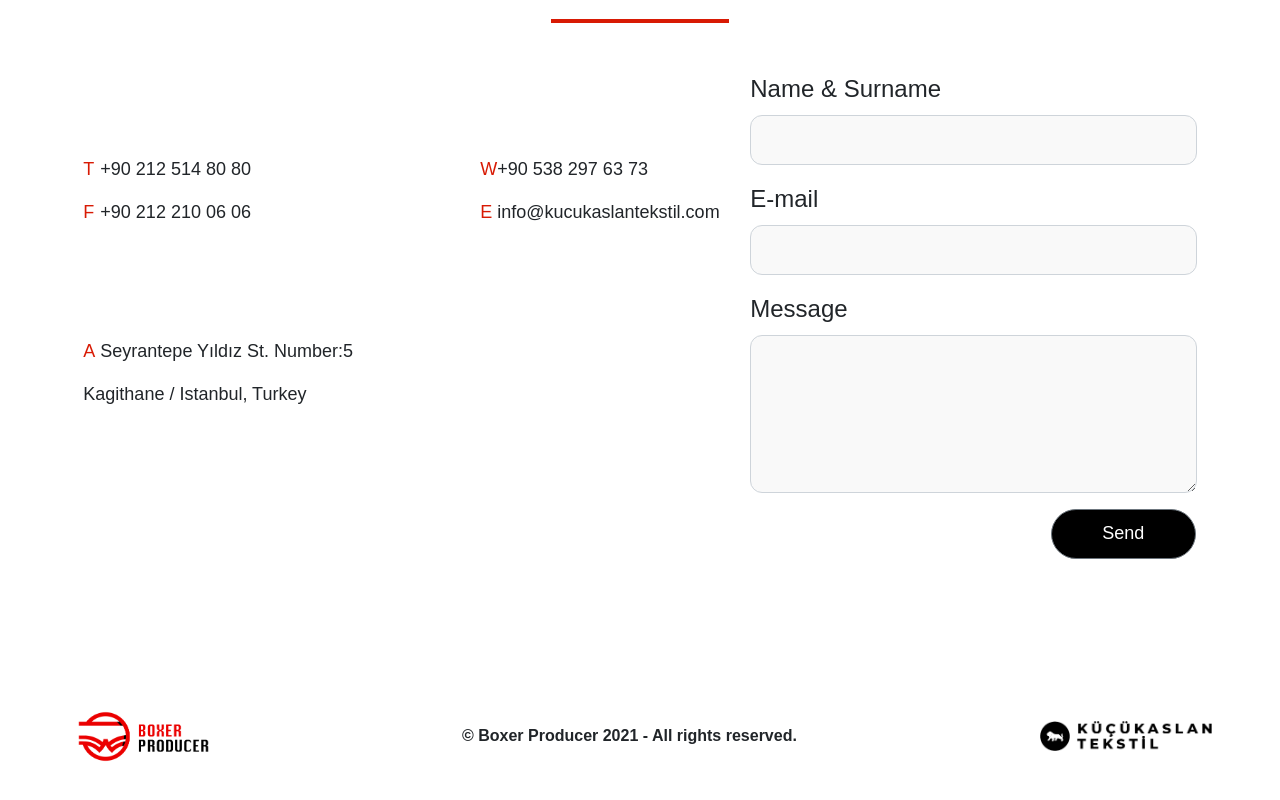
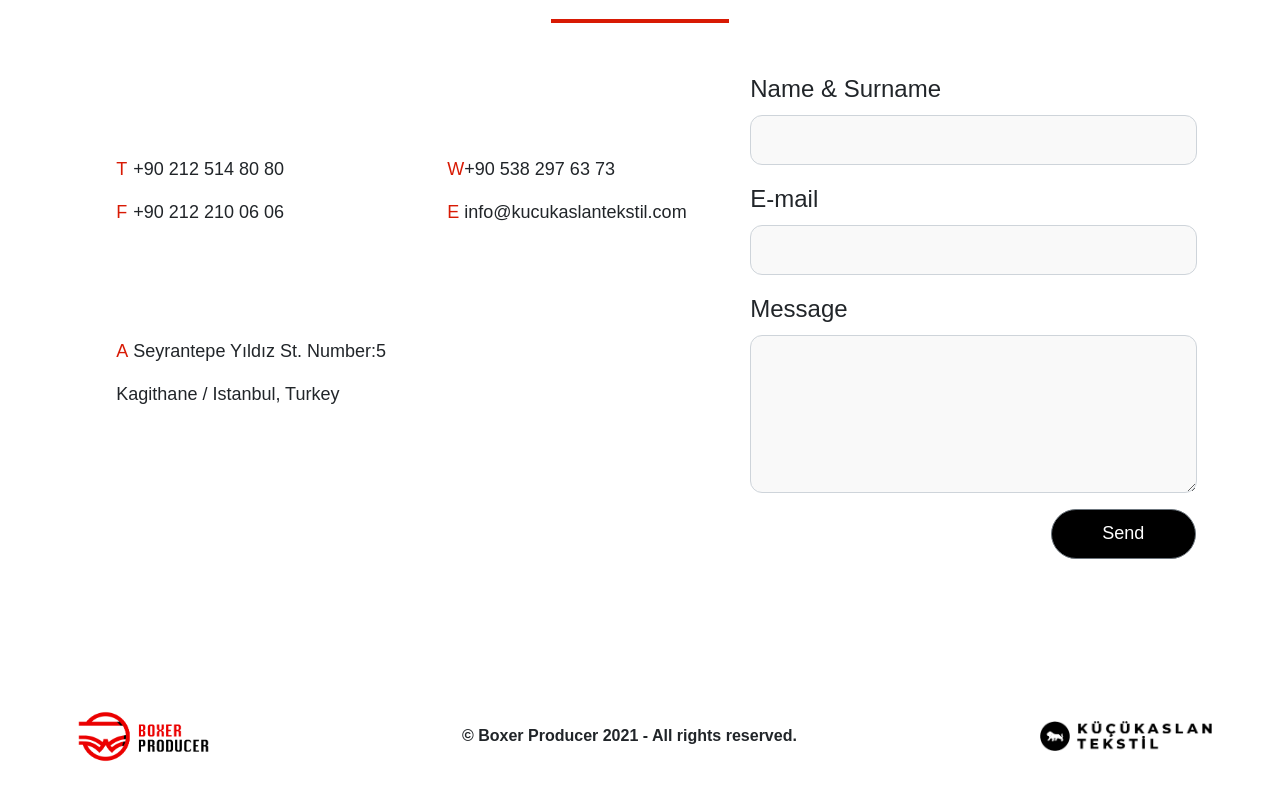
Before and after one commit to Sezer-dev/Boxer-Producer, a Nuxt app: page / in a window 1280 px wide. Shown: the part 2363-3163 px from the top of the page. Built offline with nearby package versions, Linux system fonts and the light colour scheme.

Commit message:
Added horizontal padding

```diff
--- a/components/Contact.vue
+++ b/components/Contact.vue
@@ -12,7 +12,7 @@
       <div
         class="col-11 d-flex flex-md-row flex-column justify-content-md-between justify-content-center align-items-center"
       >
-        <div class="col-md-7 col-10">
+        <div class="col-md-7 col-10 px-5">
           <div class="d-flex justify-content-between">
             <div class="text-container">
               <p class="contact-text">
```
